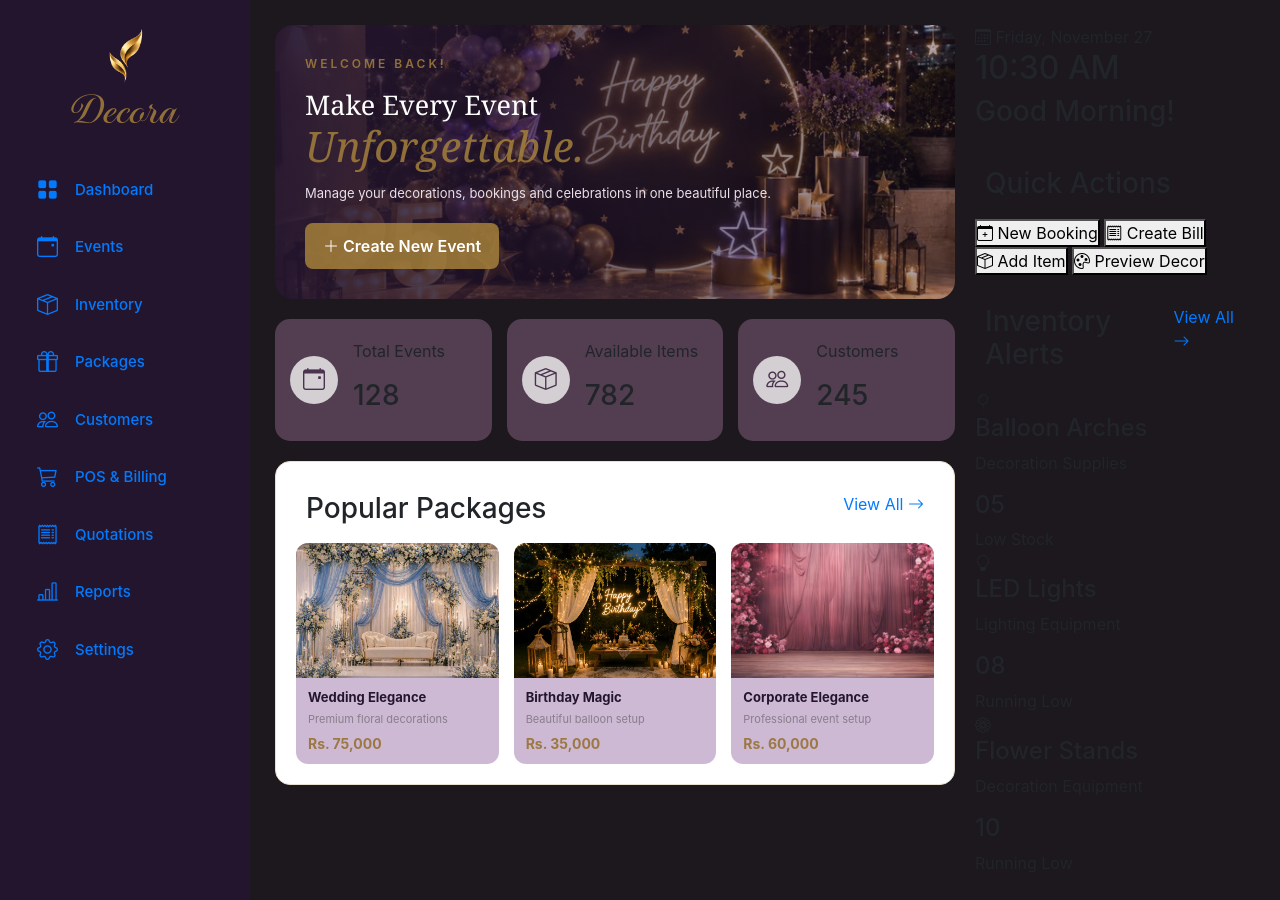
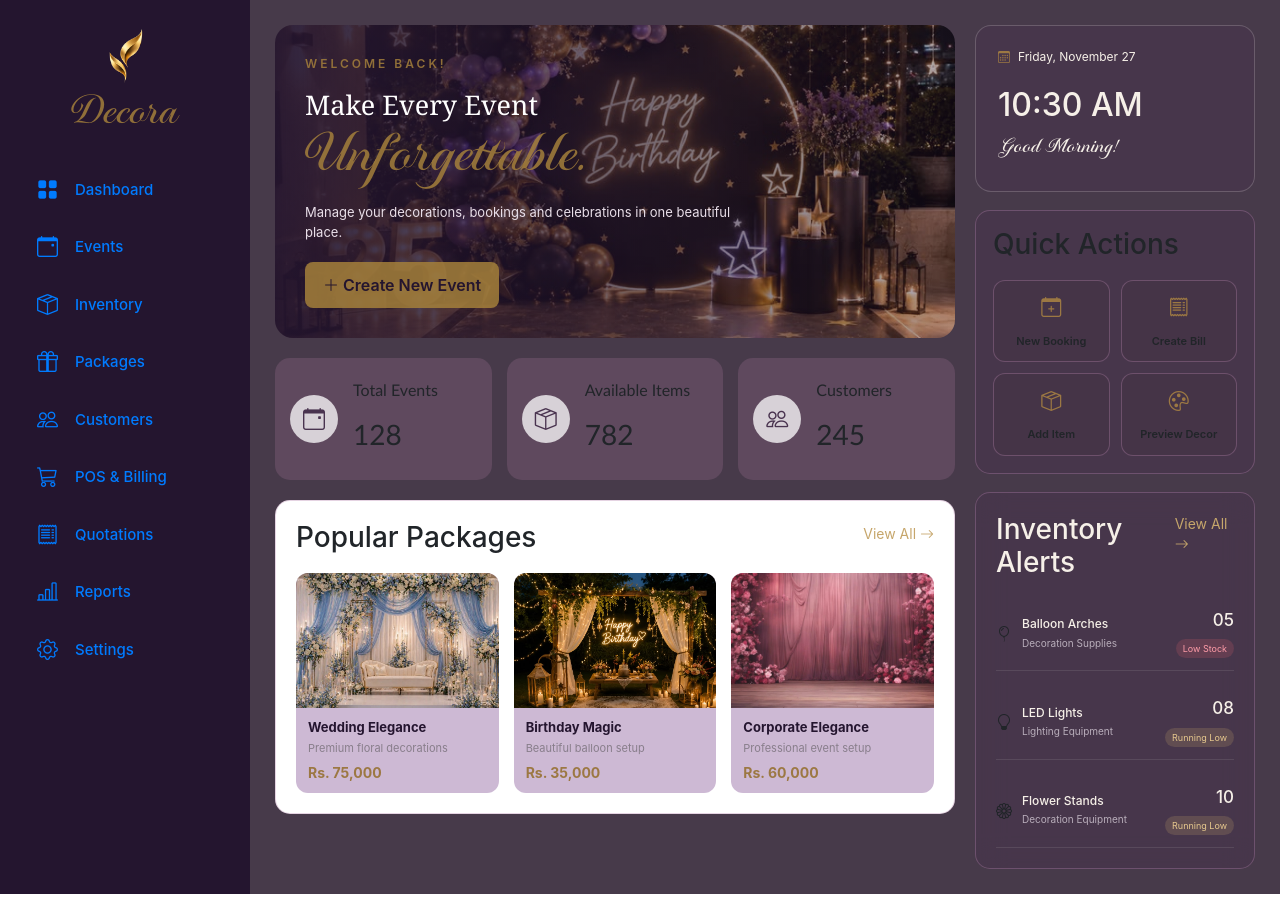
Before and after one commit to oshadi11/Decora-POS-System, a plain HTML site: page index.html in a window 1280 px wide. Drawn offline with nearby package versions, Linux system fonts and the light colour scheme.

Commit message:
style: add styles for dashboard right section

```diff
--- a/css/style.css
+++ b/css/style.css
@@ -1,7 +1,8 @@
-*{
+* {
     margin: 0;
     padding: 0;
 }
+
 .main-container {
     display: grid;
     grid-template-columns: 250px 1fr;
@@ -15,28 +16,32 @@
 .dashboard-content {
     background-color: #F6F0E8;
 }
-.logo{
+
+.logo {
     margin-top: 20px;
     display: flex;
     flex-direction: column;
     align-items: center;
 }
-.logo img{
+
+.logo img {
     width: 30%;
 }
-.logo-name{
+
+.logo-name {
     color: #a5803bd7;
     font-family: "logoFont";
     font-size: 36px;
 }
 
-.sidebar-menu{
+.sidebar-menu {
     display: flex;
     flex-direction: column;
     align-items: stretch;
     margin-top: 15px;
 
 }
+
 .menu-item {
     display: flex;
     align-items: center;
@@ -68,12 +73,13 @@
     transform: translateX(4px);
     transition: 0.5s;
 }
+
 .dashboard-content {
     display: grid;
     grid-template-columns: minmax(0, 1fr) 280px;
     gap: 20px;
     padding: 25px;
-    background-color: #1c181d;
+    background-color: #473a4a;
 }
 
 .dashboard-main {
@@ -93,6 +99,7 @@
     grid-template-columns: repeat(3, minmax(0, 1fr));
     gap: 15px;
 }
+
 .stat-icon {
     width: 48px;
     height: 48px;
@@ -103,7 +110,7 @@
     align-items: center;
     font-size: 22px;
     color: #49334F;
-    background-color: rgba(255,255,255,0.75);
+    background-color: rgba(255, 255, 255, 0.75);
 }
 
 .stat-card {
@@ -112,8 +119,10 @@
     gap: 15px;
     padding: 20px 15px;
     border-radius: 15px;
-    background-color: #b582ac5a;
+    background-color: #8a63835a;
     transition: 0.3s;
+    font-family: 'Trebuchet MS', 'Lucida Sans Unicode', 'Lucida Grande', 'Lucida Sans', Arial, sans-serif
+    ;
 }
 
 .stat-card:hover {
@@ -128,11 +137,9 @@
     overflow: hidden;
 
     background:
-        linear-gradient(
-            90deg,
-            rgba(36,21,47,0.95),
-            rgba(36,21,47,0.35)
-        ),
+        linear-gradient(90deg,
+            rgba(36, 21, 47, 0.95),
+            rgba(36, 21, 47, 0.35)),
         url("../img/banner.jpg");
 
     background-size: cover;
@@ -145,7 +152,7 @@
 }
 
 .welcome-content {
-    max-width: 480px;
+    max-width: 460px;
 }
 
 .welcome-small {
@@ -162,10 +169,11 @@
 }
 
 .welcome-content h2 {
-    font-size: 42px;
+    font-size: 50px;
+    margin-top: 10px;
     color: #a5803bd7;
-    font-family: Georgia, serif;
-    font-style: italic;
+    font-family: "logoFont";
+
 }
 
 .welcome-description {
@@ -176,25 +184,32 @@
 
 .primary-btn {
     background-color: #a5803bd7;
-    color: var(--midnight-plum);
+    color: #24152F;
     border: none;
     border-radius: 8px;
     padding: 11px 18px;
     font-weight: 600;
     transition: 0.3s;
 }
-.section-heading{
+
+.section-heading {
     display: flex;
     justify-content: space-between;
-    margin: 10px;
+    margin-bottom: 10px;
 }
+.section-heading a{
+    color: #C6A66B;
+    font-size: 14px;
+}
+
 .primary-btn:hover {
     background-color: #ae8943;
     transform: translateY(-2px);
 }
+
 .packages-section {
     background-color: var(--white);
-    border: 1px solid #E9DFD1;
+    border: 1px solid #b582ac5a;
     border-radius: 15px;
     padding: 20px;
 }
@@ -215,7 +230,7 @@
 
 .package-card:hover {
     transform: translateY(-5px);
-    box-shadow: 0 8px 20px rgba(36,21,47,0.12);
+    box-shadow: 0 8px 20px rgba(36, 21, 47, 0.12);
 }
 
 .package-card img {
@@ -248,6 +263,175 @@
     margin: 0;
 }
 
+.dashboard-right {
+    gap: 18px;
+}
+
+.time-card {
+    position: relative;
+    overflow: hidden;
+    background: rgba(73, 51, 79, 0.35);
+    border: 1px solid rgba(246, 240, 232, 0.2);
+    border-radius: 16px;
+    color: #F6F0E8;
+    padding: 22px;
+}
+
+.date-display {
+    display: flex;
+    align-items: center;
+    gap: 8px;
+    font-size: 12px;
+    margin-bottom: 20px;
+}
+
+.date-display i {
+    color: #9C7843;
+}
+.greet-msg{
+    font-size: 18px;
+    margin-top: 15px;
+    font-family: "logoFont";
+}
+.quick-actions {
+    background-color: rgba(73, 51, 79, 0.35);
+    border: 1px solid #b582ac5a;
+    border-radius: 15px;
+    padding: 17px;
+}
+
+.actions-grid {
+    display: grid;
+    grid-template-columns: repeat(2, 1fr);
+    gap: 11px;
+}
+
+.action-card {
+    display: flex;
+    flex-direction: column;
+    align-items: center;
+    justify-content: center;
+    gap: 10px;
+    padding: 12px 4px;
+    border: 1px solid #b582ac5a;
+    border-radius: 12px;
+    background-color: #43344364;
+    color: var(--royal-plum);
+    transition: 0.3s;
+}
+
+.action-card i {
+    font-size: 20px;
+    color: #9C7843;
+}
+
+.action-card span {
+    font-size: 11px;
+    font-weight: 600;
+}
+
+.action-card:hover {
+    background-color: var(--midnight-plum);
+    color: var(--ivory);
+    transform: translateY(-3px);
+}
+
+.inventory-alert {
+    background: rgba(73, 51, 79, 0.35);
+    backdrop-filter: blur(15px);
+    -webkit-backdrop-filter: blur(15px);
+
+    border: 1px solid #b582ac5a;
+    border-radius: 15px;
+    padding: 20px;
+}
+
+.inventory-alert .section-heading h3 {
+    color: #F6F0E8;
+}
+
+.inventory-alert .section-heading a {
+    color: #C6A66B;
+}
+
+.inventory-alert-list {
+    display: flex;
+    flex-direction: column;
+    gap: 15px;
+}
+
+.inventory-item {
+    display: flex;
+    align-items: center;
+    gap: 10px;
+    padding: 12px 0;
+    border-bottom: 1px solid rgba(246, 240, 232, 0.1);
+}
+
+
+
+.inventory-item-info {
+    flex: 1;
+    min-width: 0;
+}
+
+.inventory-item-info h4 {
+    font-size: 12px;
+    color: #F6F0E8;
+    margin-bottom: 4px;
+}
+
+.inventory-item-info p {
+    font-size: 10px;
+    color: #B9AEBB;
+    margin: 0;
+}
+
+.inventory-quantity {
+    text-align: right;
+}
+
+.inventory-quantity h4 {
+    font-size: 17px;
+    color: #F6F0E8;
+    margin-bottom: 4px;
+}
+
+.inventory-quantity span {
+    font-size: 9px;
+    padding: 4px 7px;
+    border-radius: 20px;
+    white-space: nowrap;
+}
+
+.stock-low {
+    background: rgba(214, 92, 108, 0.2);
+    color: #FF9CA8;
+}
+
+.stock-warning {
+    background: rgba(198, 166, 107, 0.2);
+    color: #E7C98E;
+}
+
+.restock-btn {
+    width: 100%;
+    margin-top: 18px;
+    padding: 11px;
+    border: 1px solid #C6A66B;
+    border-radius: 9px;
+    background: transparent;
+    color: #C6A66B;
+    font-size: 12px;
+    font-weight: 600;
+    transition: 0.3s;
+}
+
+.restock-btn:hover {
+    background: #C6A66B;
+    color: #24152F;
+}
+
 
 @font-face {
     font-family: "logoFont";
```
